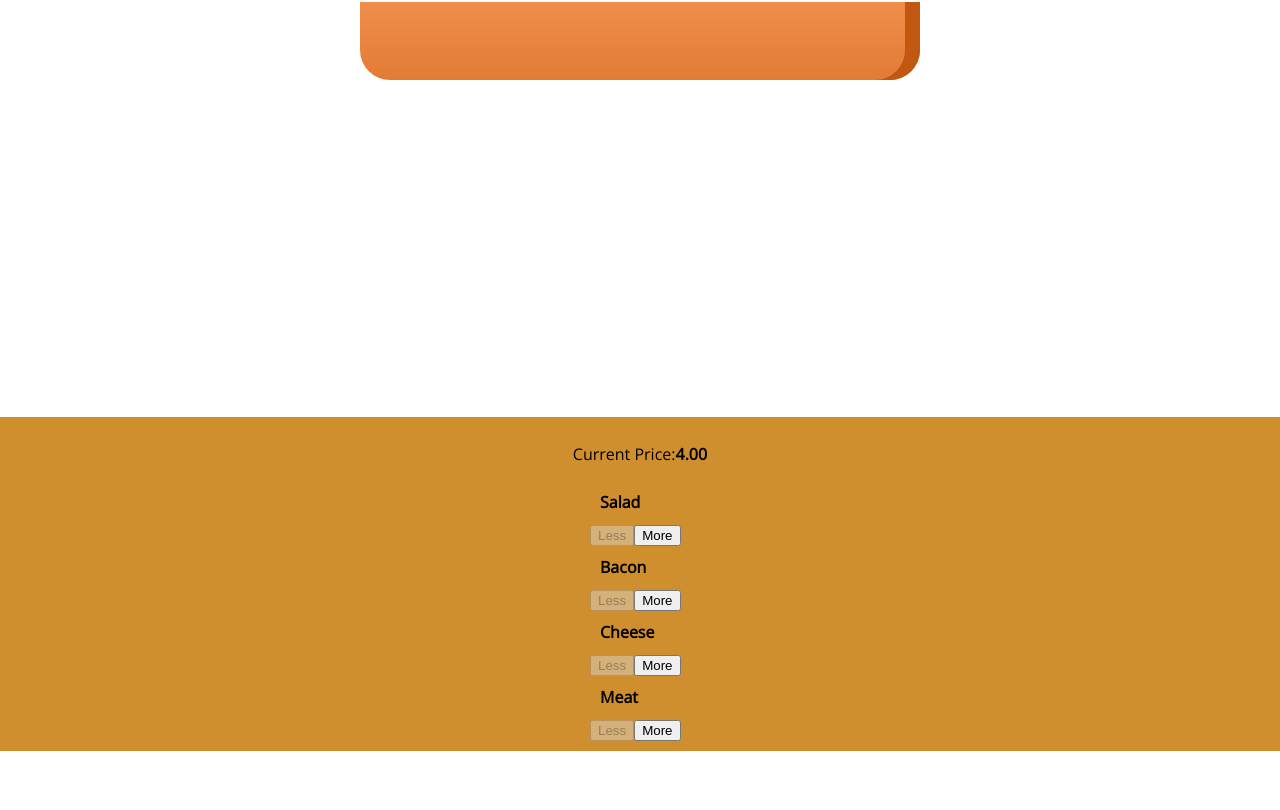
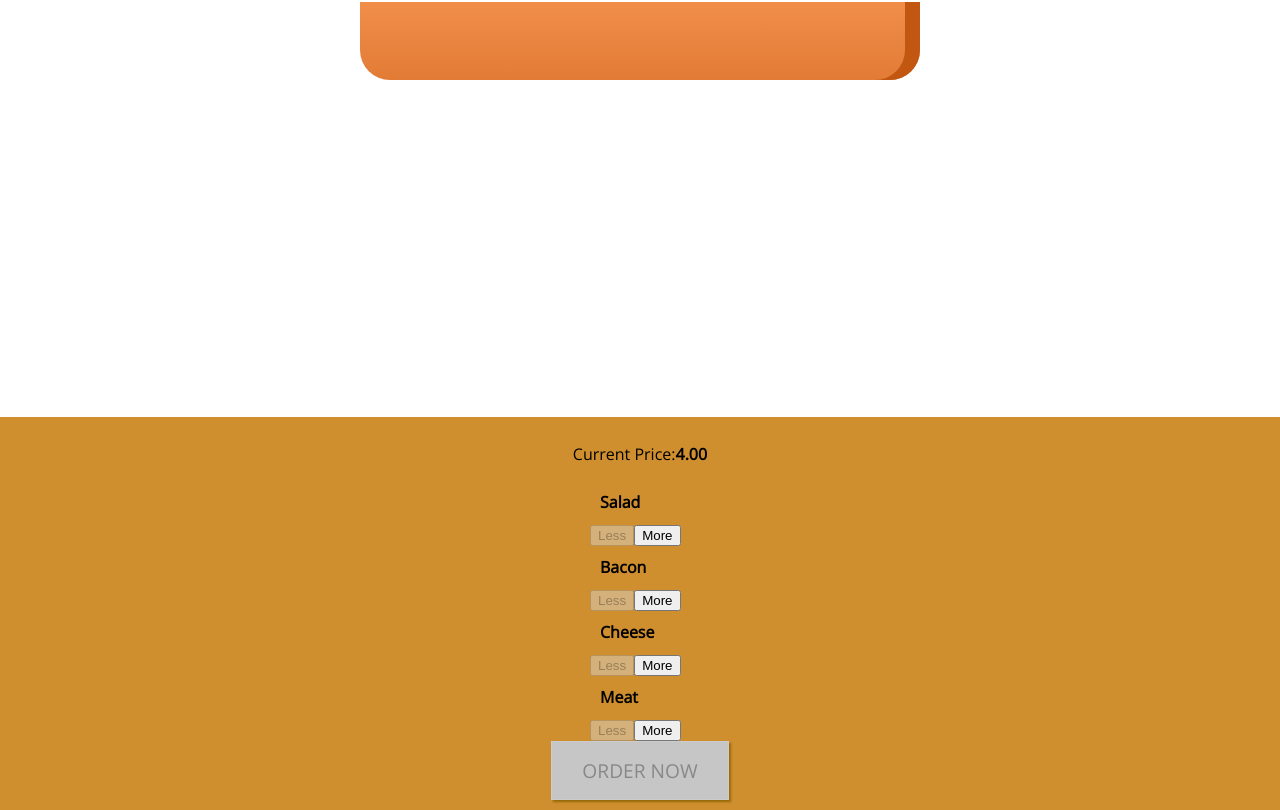
Before and after one commit to AjlaBise/MyBurger, a React app: page / in a window 1280 px wide. Shown: the part 221-1031 px from the top of the page. Before the commit the page ends 972 px from the top, so only its background shows below. Built offline with nearby package versions, Linux system fonts and the light colour scheme.

Commit message:
AddingTheOrderButton

```diff
--- a/src/components/Burger/BuildControls/BuildControls.css
+++ b/src/components/Burger/BuildControls/BuildControls.css
@@ -8,3 +8,45 @@
  margin: auto;
  padding: 10px 0;
 }
+
+
+.OrderButton {
+    background-color: #DAD735;
+    outline: none;
+    cursor: pointer;
+    border: 1px solid #966909;
+    color: #966909;
+    font-family: inherit;
+    font-size: 1.2em;
+    padding: 15px 30px;
+    box-shadow: 2px 2px 2px #966909;
+}
+
+.OrderButton:hover, .OrderButton:active {
+    background-color: #A0DB41;
+    border: 1px solid #966909;
+    color: #966909;
+}
+
+.OrderButton:disabled {
+    background-color: #C7C6C6;
+    cursor: not-allowed;
+    border: 1px solid #ccc;
+    color: #888888;
+}
+
+.OrderButton:not(:disabled) {
+    animation: enable 0.3s linear;
+}
+
+@keyframes enable {
+    0% {
+        transform: scale(1);
+    }
+    60% {
+        transform: scale(1.1);
+    }
+    100% {
+        transform: scale(1);
+    }
+}
--- a/src/components/Burger/BuildControls/BuildControls.js
+++ b/src/components/Burger/BuildControls/BuildControls.js
@@ -26,6 +26,10 @@
             />
 
         ))}
+        <button
+        className={classes.OrderButton}
+        disabled={!props.purchaseable}
+        >ORDER NOW</button>
     </div>
 
 
--- a/src/containers/BurgerBuilder/BurgerBuilder.js
+++ b/src/containers/BurgerBuilder/BurgerBuilder.js
@@ -27,7 +27,20 @@
             cheese: 0,
             meat: 0
         },
-        totalPrice: 4
+        totalPrice: 4,
+        purchaseable : false
+    }
+
+    updatePurchaseState (ingredients) {
+
+        const sum = Object.keys(ingredients)
+        .map(igKey => {
+            return ingredients[igKey];
+        })
+        .reduce((sum, el) => {
+            return sum + el;
+        }, 0);
+        this.setState({purchaseable: sum > 0});
     }
 
     addIngredientHandler = (type) => {
@@ -41,6 +54,7 @@
         const oldPrice= this.state.totalPrice;
         const newPrice= oldPrice+priceAddition;
         this.setState({totalPrice: newPrice, ingredients:updateIngredients});
+        this.updatePurchaseState(updateIngredients);
 
     }
 
@@ -59,6 +73,7 @@
         const oldPrice= this.state.totalPrice;
         const newPrice= oldPrice- priceAddition;
         this.setState({totalPrice: newPrice, ingredients:updateIngredients});
+        this.updatePurchaseState(updateIngredients);
 
     }
     render() {
@@ -78,6 +93,7 @@
                 ingredientAdded={this.addIngredientHandler}
                 ingredientRemoved={this.removeIngredientHandler}
                 disabled={disableInfo}
+                purchaseable={this.state.purchaseable}
                 price={this.state.totalPrice}
                 />
             </Aux>
```
